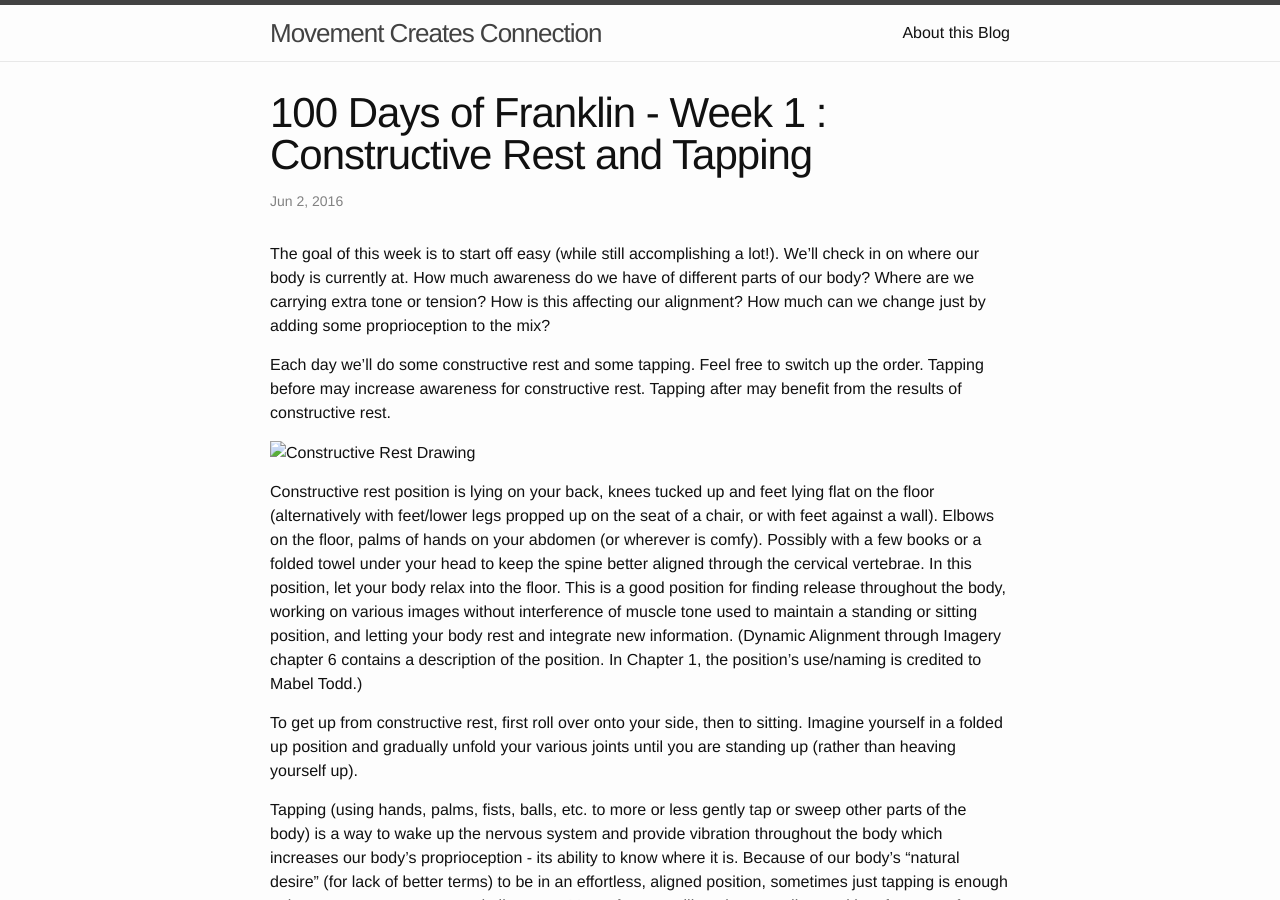
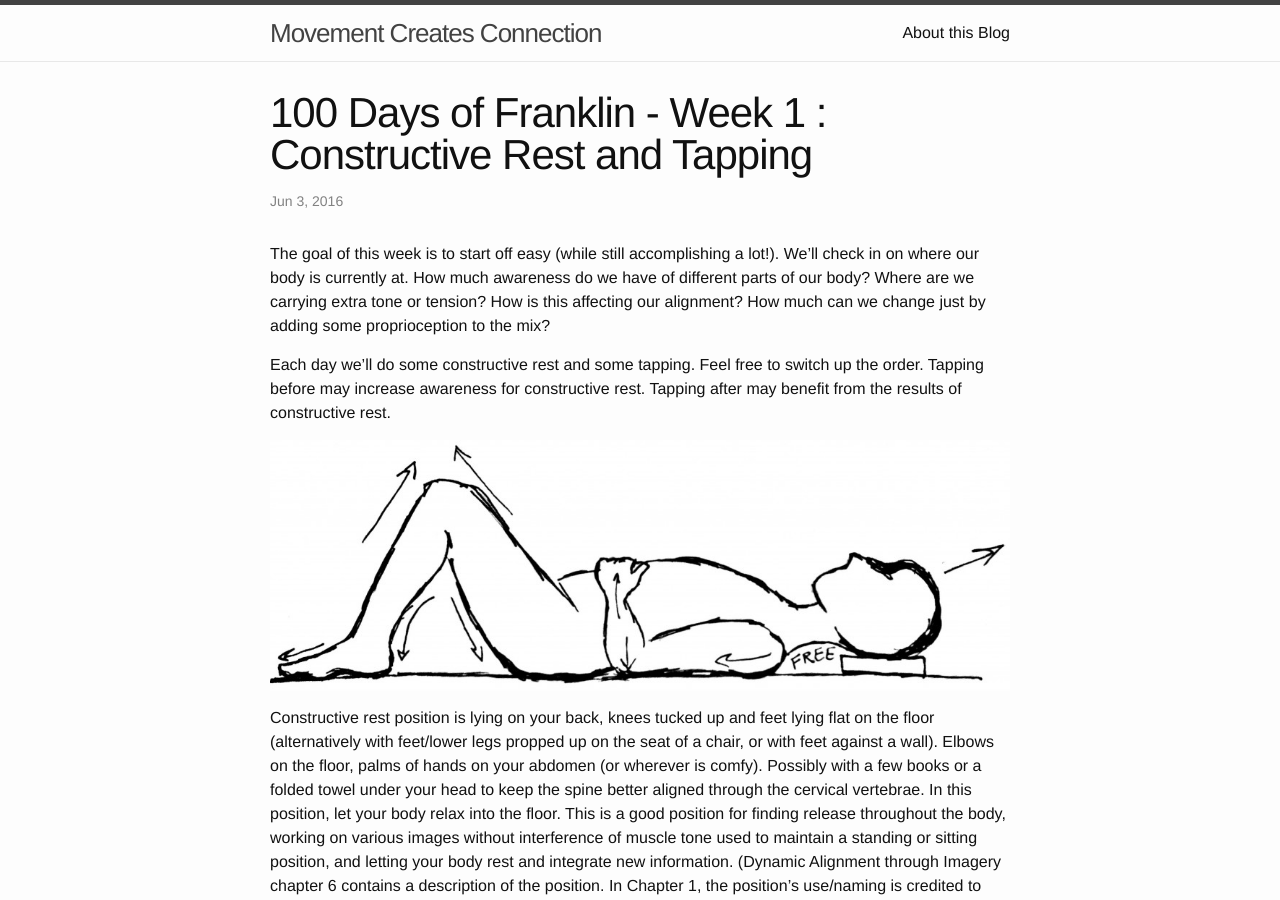
Before and after one commit to gregdyke/gregdyke.github.io, a Jekyll site: the page built from _posts/2016-06-03-100-days-of-franklin-week-1.md, in a window 1280 px wide and 900 px high. Built offline with Jekyll 4.4.1, drawn with Linux system fonts in a browser that asks for light colours; some of the changed lines change nothing that is shown.

Commit message:
week 1 100 days fix

```diff
--- a/_posts/2016-06-2-100-days-of-franklin-week-1.md
+++ b/_posts/2016-06-03-100-days-of-franklin-week-1.md
@@ -1,6 +1,6 @@
 ---
 layout: post
-date: 2016-06-02
+date: 2016-06-03
 title: "100 Days of Franklin - Week 1 : Constructive Rest and Tapping"
 tags: franklin, english
 ---
@@ -9,7 +9,7 @@ The goal of this week is to start off easy (while still accomplishing a lot!). W
 
 Each day we'll do some constructive rest and some tapping. Feel free to switch up the order. Tapping before may increase awareness for constructive rest. Tapping after may benefit from the results of constructive rest.
 
-![Constructive Rest Drawing](Lie-Down-Drawing.jpg)
+![Constructive Rest Drawing](/images/Lie-Down-Drawing.jpg)
 
 Constructive rest position is lying on your back, knees tucked up and feet lying flat on the floor (alternatively with feet/lower legs propped up on the seat of a chair, or with feet against a wall). Elbows on the floor, palms of hands on your abdomen (or wherever is comfy). Possibly with a few books or a folded towel under your head to keep the spine better aligned through the cervical vertebrae. In this position, let your body relax into the floor. This is a good position for finding release throughout the body, working on various images without interference of muscle tone used to maintain a standing or sitting position, and letting your body rest and integrate new information. (Dynamic Alignment through Imagery chapter 6 contains a description of the position. In Chapter 1, the position's use/naming is credited to Mabel Todd.)
 
@@ -51,7 +51,7 @@ Focus on your breath. How does it affect the parts of your back that touch the f
 
 Extend first one leg down flat, relax in that position for a while, then raise it again, imagining your leg is raised by a string pulling on your knees. Do the same with the other leg. Imagine your legs are resting on a coat hanger.
 
-![Coat hanger image](clothes-hanger.jpg)
+![Coat hanger image](/images/clothes-hanger.jpg)
 
 
 ## Day 5
```
